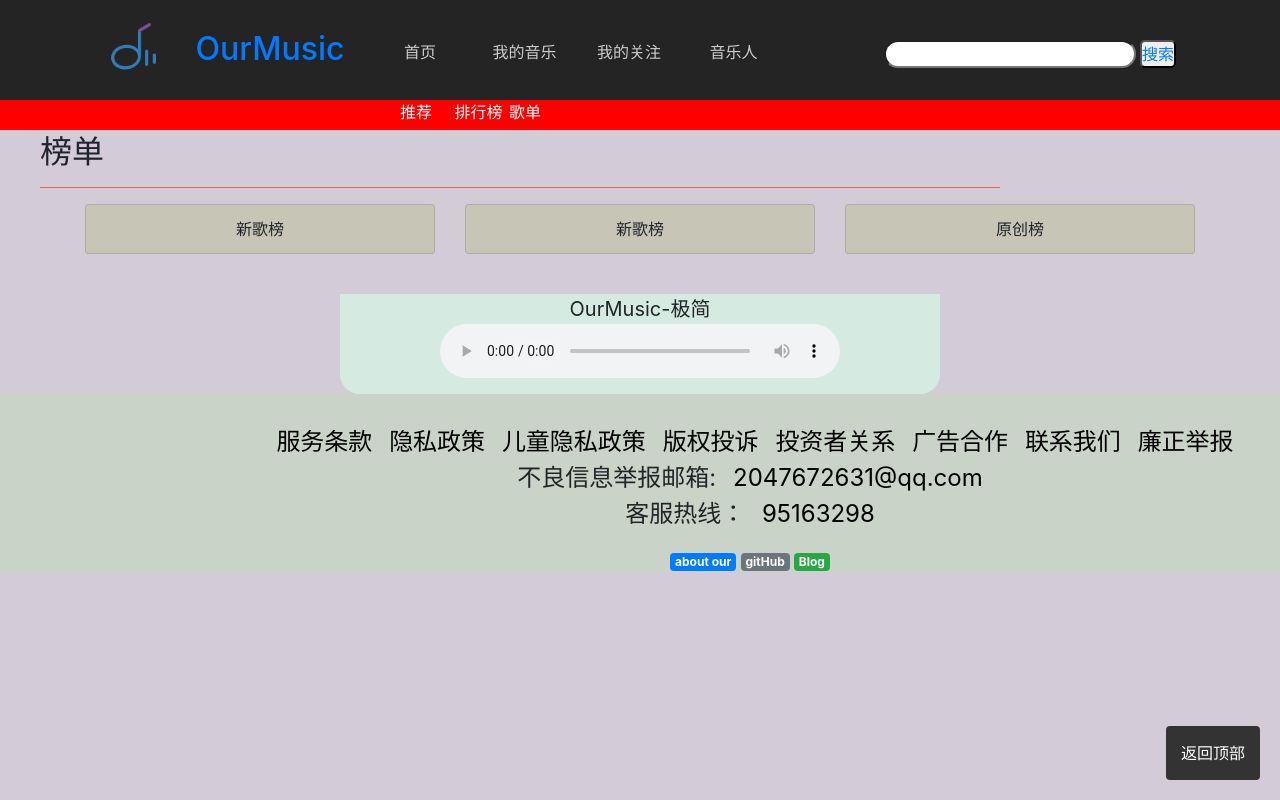
After one commit to natsume37/flask_basic, a Flask app: page /fire in a window 1280 px wide; the page is wider, and only the part inside the window is pictured. The commit adds this page. Run offline with Flask 3, Linux system fonts and the light colour scheme; data that the repository does not hold is empty; some libraries are stand-ins or nearby versions.

Commit message:
添加闪现信息功能、优化交互体验

```diff
--- a/app.py
+++ b/app.py
@@ -1,4 +1,4 @@
-from flask import Flask, render_template, request, redirect, url_for,jsonify
+from flask import Flask, render_template, request, redirect, url_for, jsonify,flash
 from flask_bootstrap import Bootstrap4
 from user import *
 from userLlist import *
@@ -7,6 +7,7 @@ from songs import *
 from func_list import *
 
 app = Flask(__name__)
+app.secret_key = 'natsume37'
 # app.config.from_object(settings)
 bootstrap = Bootstrap4(app)
 
@@ -16,8 +17,7 @@ def index():  # put application's code here
     fire_songs = songs(url=urls_dic["热歌榜"])
     biaos = songs(url=urls_dic["飙升榜"])
     yuans = songs(url=urls_dic["新歌榜"])
-
-    return render_template("index.html", fire_songs=fire_songs,biaos=biaos,yuans=yuans)
+    return render_template("index.html", fire_songs=fire_songs, biaos=biaos, yuans=yuans)
     # return "你好"
 
 
@@ -36,6 +36,7 @@ def login_egypt():
         if res[0]:
             return redirect(url_for('index'))
         else:
+            flash("用户名或密码错误请重新登录！")
             return redirect(url_for('login'))
 
 
@@ -54,8 +55,10 @@ def user_add():
         res = user.save_list(name, password)
         if res[0]:
             logger.debug("注册成功！")
+            flash("注册成功")
             return redirect(url_for('login'))
         else:
+            flash("注册失败、该用户名已注册")
             return redirect(url_for('register'))
 
 
@@ -64,11 +67,20 @@ def search_music(music_name):
     songs = clean_json(music_name)
     return render_template('search.html', **locals())
 
+
 # @app.route("/search/<music_name>")
 # def search_music(music_name):
 #     songs = clean_json(music_name)
 #     return render_template('search.html', **locals())
 
+@app.route("/fire")
+def fire():
+    fire_songs = songs(url=urls_dic["热歌榜"],)
+    biaos = songs(url=urls_dic["飙升榜"])
+    yuans = songs(url=urls_dic["新歌榜"])
+
+    return render_template("fire_file.html", fire_songs=fire_songs, biaos=biaos, yuans=yuans)
+
 
 if __name__ == '__main__':
     app.run()
--- a/static/css/my_style.css
+++ b/static/css/my_style.css
@@ -3,6 +3,9 @@
   padding: 0;
   text-decoration: none;
   list-style: none;
+}
+body{
+  background-color:#d3ccd6;
 }
 /* 导航栏 */
 #nav{
--- /dev/null
+++ b/templates/fire_file.html
@@ -0,0 +1,165 @@
+<!DOCTYPE html>
+<html lang="en">
+<head>
+    <meta charset="UTF-8">
+    {#  块标题  #}
+    <title>{% block mytitle %}
+        our_music
+    {% endblock %}</title>
+
+    {#块样式，使用bootstrap.load_css()加载bootstrap的css资源#}
+    {% block mystyle %}{{ bootstrap.load_css() }}{% endblock %}
+    {% block scripts %}{{ bootstrap.load_js() }}{% endblock %}
+    {# 自己的style#}
+    <link rel="stylesheet" href="{{ url_for('static', filename='./css/my_style.css') }}"/>
+    <link rel="stylesheet" href="{{ url_for('static', filename='./css/search.css') }}"/>
+<style>
+
+</style>
+</head>
+<body>
+{% block myfile %}
+    <div id="nav">
+        <nav>
+            <div class="logo">
+                <img src="{{ url_for('static',filename='imgs/logo.png') }}" alt="Logo"/>
+            </div>
+            <h2 id="logo"><a href="http://127.0.0.1:5000">OurMusic</a></h2>
+            <ul class="nav_ul">
+                <li><a href="http://localhost:5000">首页</a></li>
+                <li><a href="#">我的音乐</a></li>
+                <li><a href="#">我的关注</a></li>
+                <li><a href="#">音乐人</a></li>
+            </ul>
+            <input id="search_my" type="texte">
+            <button id="btn_my" type="button"><a href="">搜索</a></button>
+        </nav>
+        <div class="nav_div2">
+            <ul class="navbar2_ul">
+                <li><a href="#">推荐</a></li>
+                <li><a href="#">排行榜</a></li>
+                <li><a href="#">歌单</a></li>
+            </ul>
+        </div>
+    </div>
+{% endblock %}
+{% block songs_list %}
+    <hr>
+    <div id="bang_dan">
+        <h2>榜单</h2>
+        <hr
+                width="80%"
+                size="3"
+                color="#ee7959"
+                style="filter: alpha(opacity=100, finishopacity=0, style=1)"
+        />
+        <div class="container">
+            <div class="row">
+                <div class="col-sm">
+                    <div id="bang_list">
+                        <ul class="list-group">
+                            <li class="list-group-item bang_ceshi">新歌榜</li>
+                            {% for fire in  fire_songs[:30] %}
+                                <li class="list-group-item songs_ID" id="{{ fire[0] }}" name="{{ fire[0] }}">{{ fire[1] }}
+                                </li>
+                            {% endfor %}
+                        </ul>
+                    </div>
+                </div>
+                <div class="col-sm">
+                    <div id="bang_list">
+                        <ul class="list-group">
+                            <li class="list-group-item bang_ceshi">新歌榜</li>
+                            {% for biao in  biaos[:30] %}
+                                <li class="list-group-item songs_ID" id="{{ biao[0] }}" name="{{ biao[0] }}">{{ biao[1] }}
+                                </li>
+                            {% endfor %}
+                        </ul>
+                    </div>
+                </div>
+                <div class="col-sm">
+                    <div id="bang_list">
+                        <ul class="list-group">
+                            <li class="list-group-item bang_ceshi">原创榜</li>
+                            {% for yuan in  yuans[:30] %}
+                                <li class="list-group-item songs_ID" id="{{ yuan[0] }}"
+                                    name="{{ yuan[0] }}">{{ yuan[1] }}
+                                </li>
+                            {% endfor %}
+                        </ul>
+                    </div>
+                </div>
+            </div>
+        </div>
+    </div>
+{% endblock %}
+{% block music %}
+    <div id="music_out_c">
+        <span class="songs_name">OurMusic-极简</span>
+        {#        http://music.163.com/song/media/outer/url?id={i[0][0]}.mp3#}
+        <audio src="http://music.163.com/song/media/outer/url?id=31877628.mp3" controls preload="auto"></audio>
+    </div>
+{% endblock %}
+<footer>
+    <div id="footer">
+        <box id="footer_box1">
+            <a href="#" class="footer_a">服务条款</a>
+            <a href="#" class="footer_a">隐私政策</a>
+            <a href="#" class="footer_a">儿童隐私政策</a>
+            <a href="#" class="footer_a">版权投诉</a>
+            <a href="#" class="footer_a">投资者关系</a>
+            <a href="#" class="footer_a">广告合作</a>
+            <a href="#" class="footer_a">联系我们</a>
+        </box>
+        <box id="footer_box2">
+            <a href="#" class="footer_a">廉正举报</a>
+            <div>
+                不良信息举报邮箱:
+                <a href="#" class="footer_a">2047672631@qq.com</a>
+            </div>
+            <div>
+                客服热线：
+                <a href="#" class="footer_a">95163298</a>
+            </div>
+        </box>
+        <box class="itme">
+            <p id="timeDate"></p>
+            <p id="times"></p>
+        </box>
+        <a href="#" class="badge badge-primary">about our</a>
+        <a href="https://github.com/natsume37/flask_basic" class="badge badge-secondary">gitHub</a>
+        <a href="#" class="badge badge-success">Blog</a>
+    </div>
+    <button id="backToTopBtn" onclick="scrollToTop()">返回顶部</button>
+</footer>
+</body>
+<script>
+        {#音乐播放特效#}
+    let span_music_name = document.querySelector('#music_out_c span');
+    let auto_music = document.querySelector("#music_out_c audio");
+    let songs_lis = document.querySelectorAll('.songs_ID')
+    {#console.log(span_music_name,auto_music,songs_lis)#}
+    for (let song of songs_lis) {
+        song.addEventListener('click', function () {
+            {#alert("点击了")#}
+            let id = song.id
+            span_music_name.innerHTML = song.innerHTML;
+            auto_music.src = `http://music.163.com/song/media/outer/url?id=${id}.mp3`
+            auto_music.play()
+        })
+    }
+        {#添加固定导航栏特效#}
+{#    let Head = document.querySelector("#music_out_c");#}
+{#    let x = height = window.screen.height#}
+{#    window.onscroll = () => {#}
+{#        let top = document.documentElement.scrollTop || document.body.scrollTop;#}
+        {#console.log(top);#}
+{##}
+{#        if (top != 1000) {#}
+{#            Head.style = `position:fixed;top:${height - 300 + top};`;#}
+{#        } else {#}
+{#            Head.style = "position:static";#}
+{#        }#}
+{#    };#}
+</script>
+</html>
--- a/templates/search.html
+++ b/templates/search.html
@@ -18,9 +18,9 @@
 <div id="nav">
     <nav>
         <div class="logo">
-            <img src="{{ url_for('static',filename='imgs/Blog.jpg') }}" alt="Logo"/>
+            <img src="{{ url_for('static',filename='imgs/logo.png') }}" alt="Logo"/>
         </div>
-        <h2 id="logo">OurMusic</h2>
+        <h2 id="logo"><a href="http://127.0.0.1:5000">OurMusic</a></h2>
         <ul class="nav_ul">
             <li><a href="#">首页</a></li>
             <li><a href="#">我的音乐</a></li>
```
Also changed, not shown: templates/index.html (+38 -9 lines), templates/logo_re.html (+25 -6 lines), templates/register.html (+24 -7 lines), static/js/my_js.js (indentation only).
